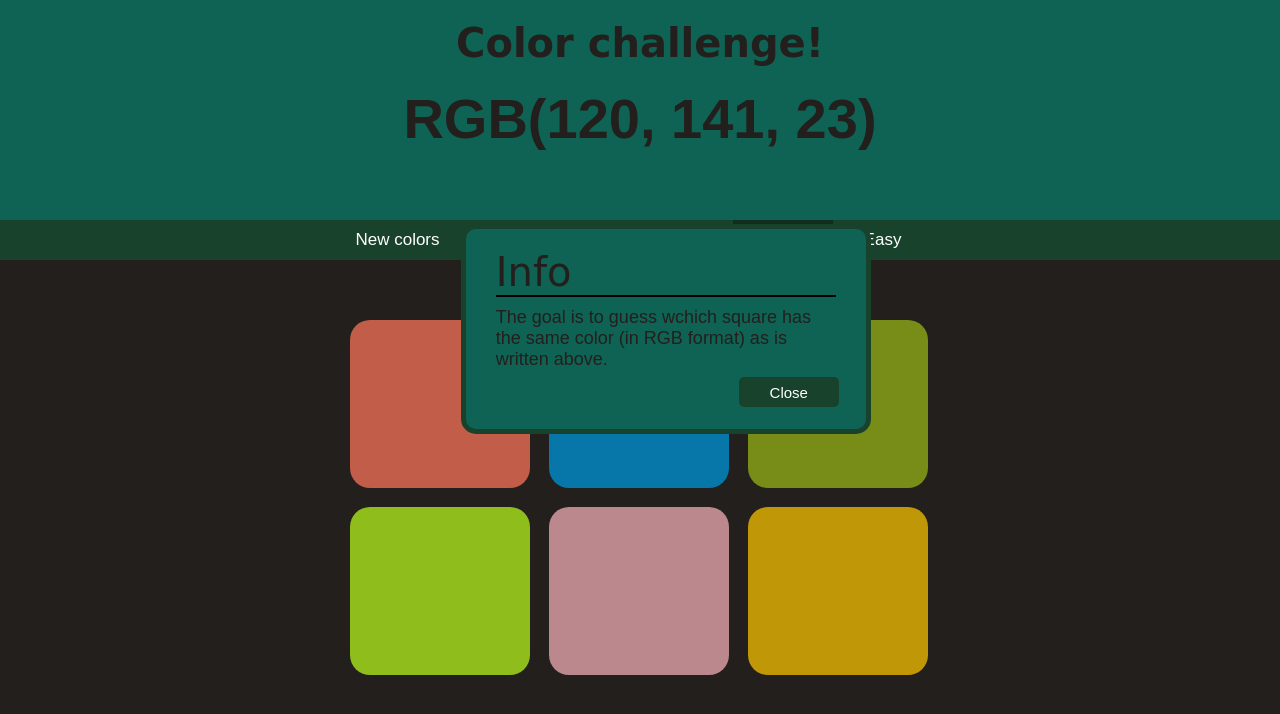
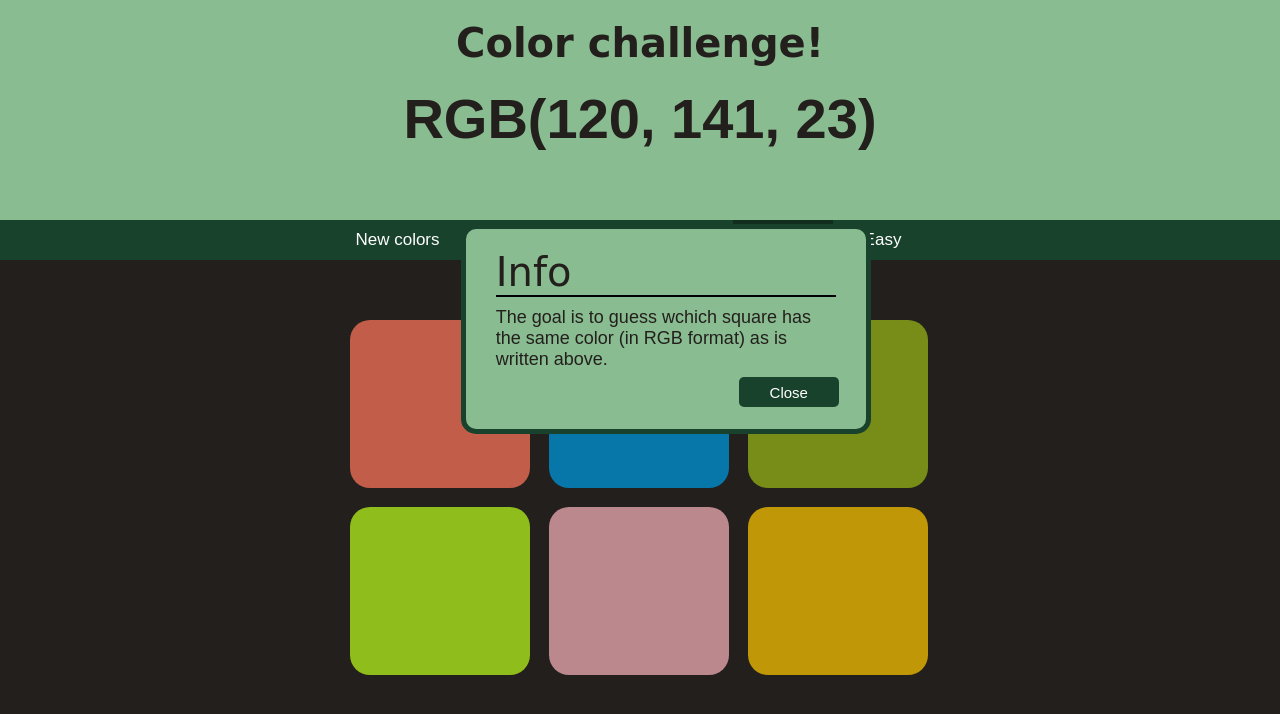
Before and after one commit to dszyszek/Color-game, a plain HTML site: page index.html in a window 1280 px wide. Both pictures are taken after a click on the button "Info". Drawn offline with Linux system fonts and the light colour scheme; a web font is replaced by a local one.

Commit message:
change background color in top section

```diff
--- a/script.js
+++ b/script.js
@@ -16,7 +16,7 @@ let mode = 'hard';
 function colF(){
 	color = [];
 	h3.textContent = '';
-	topD.style.backgroundColor = '#0f6354';
+	topD.style.backgroundColor = 'rgb(137, 188, 144)';
 	for(let m=0;m<6;m++){
 		let cl1 = Math.floor(Math.random()*255);
 		let cl2 = Math.floor(Math.random()*255);
--- a/style.css
+++ b/style.css
@@ -27,7 +27,7 @@ h3[class='txt']{
 }
 #top{
 	height: 220px;
-	background: #0f6354;
+	background: rgb(137, 188, 144);
 	margin: 0;
 
 }
@@ -86,7 +86,7 @@ h3[class='txt']{
 	left: 36%;
 	width: 400px;
 	height: 200px;
-	background-color: #0f6354;
+	background-color: rgb(137, 188, 144);
 	z-index: 1000;
 	border: 5px solid #19422c;
 	border-radius: 15px;
```
